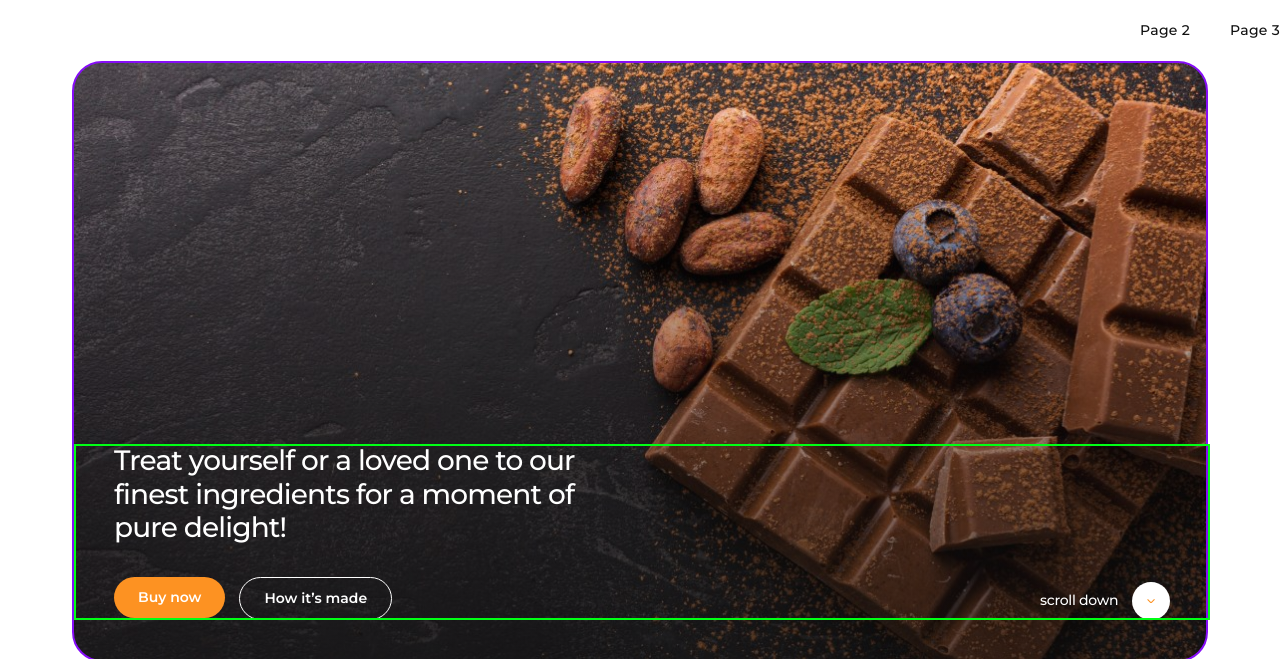
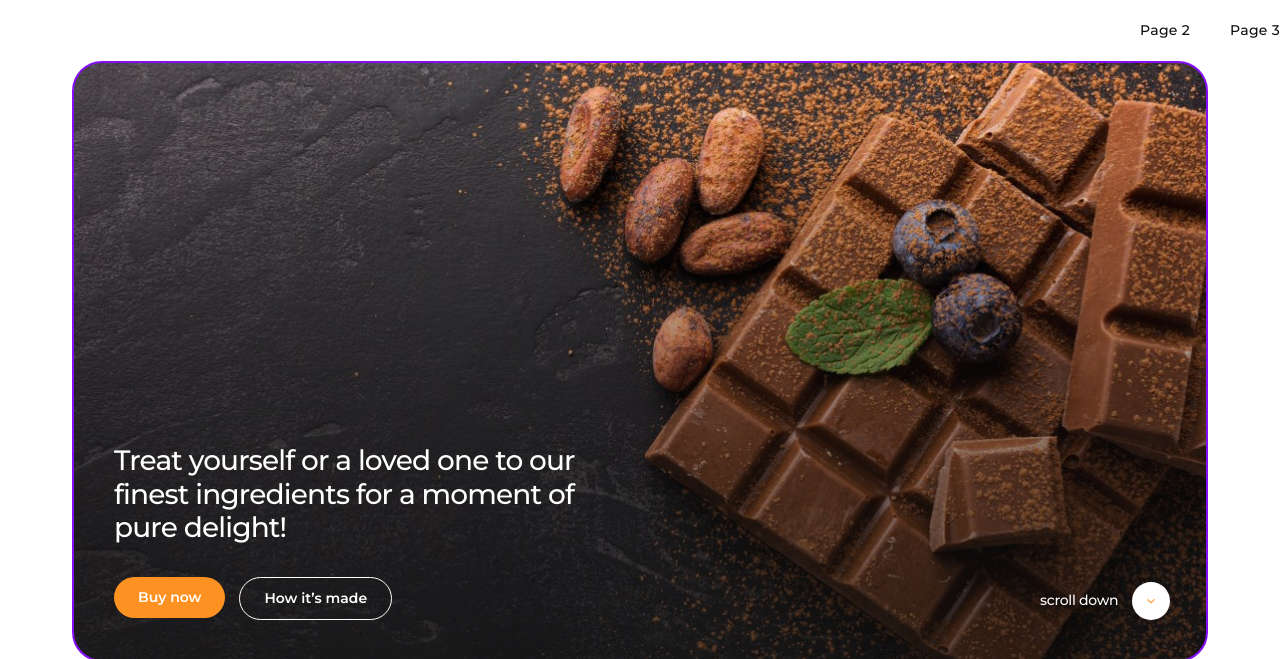
Before and after one commit to alonahaletska/simply-chocolate, a website built with Vite: page src/index.html in a window 1280 px wide. Shown: the top 659 px of the page. Built offline with nearby package versions, Linux system fonts and the light colour scheme; files whose address does not match are found by name.

Commit message:
Закоментувала рамку контейнера

```diff
--- a/src/css/hero.css
+++ b/src/css/hero.css
@@ -88,8 +88,8 @@
   padding: 0 20px;
   margin: 0 auto;
 
-  outline: 2px solid rgb(0, 255, 21);
-  outline-offset: -2px;
+  /* outline: 2px solid rgb(0, 255, 21);
+  outline-offset: -2px; */
 }
 
 @media only screen and (min-width: 375px) and (max-width: 767px) {
```
